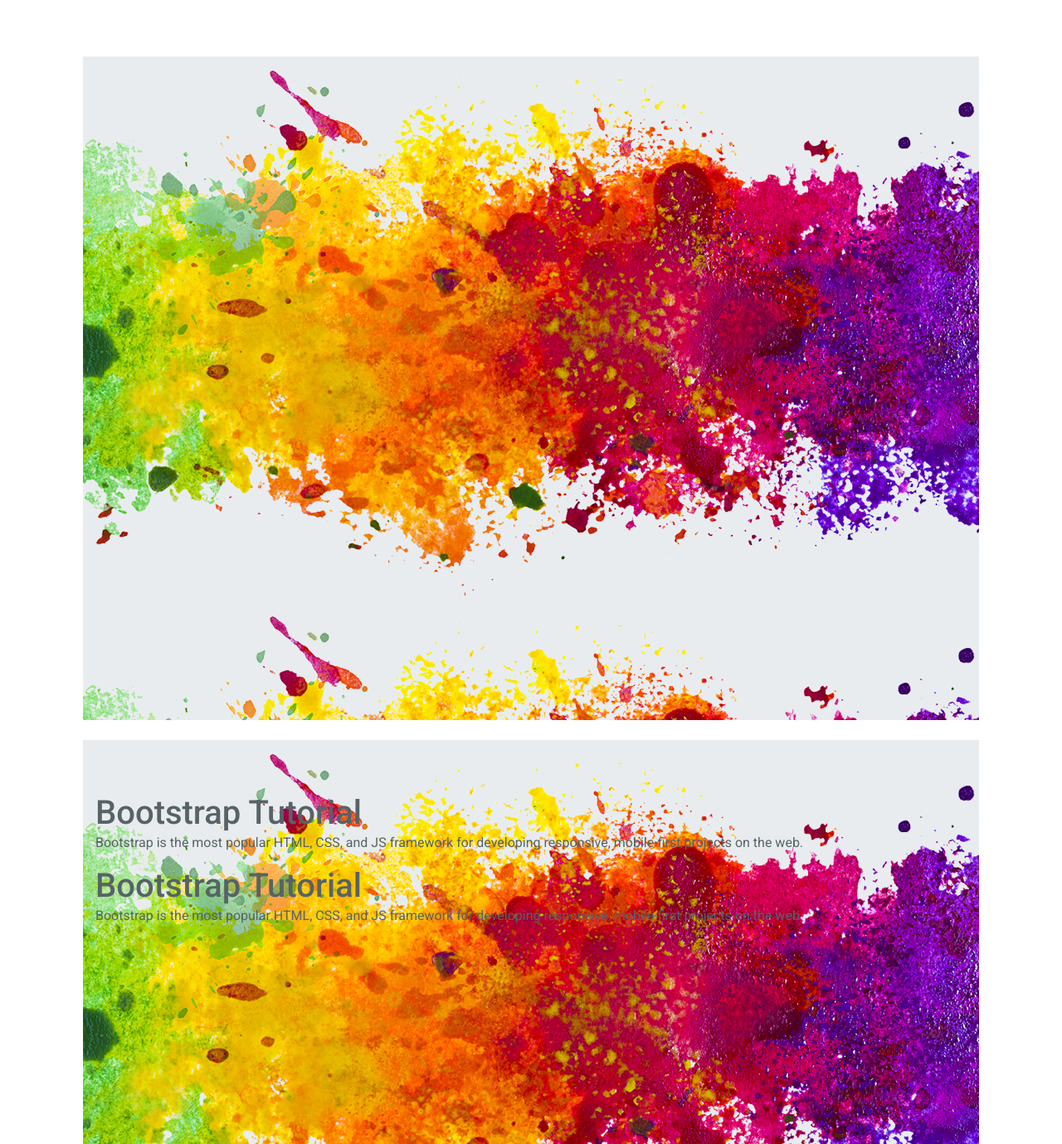
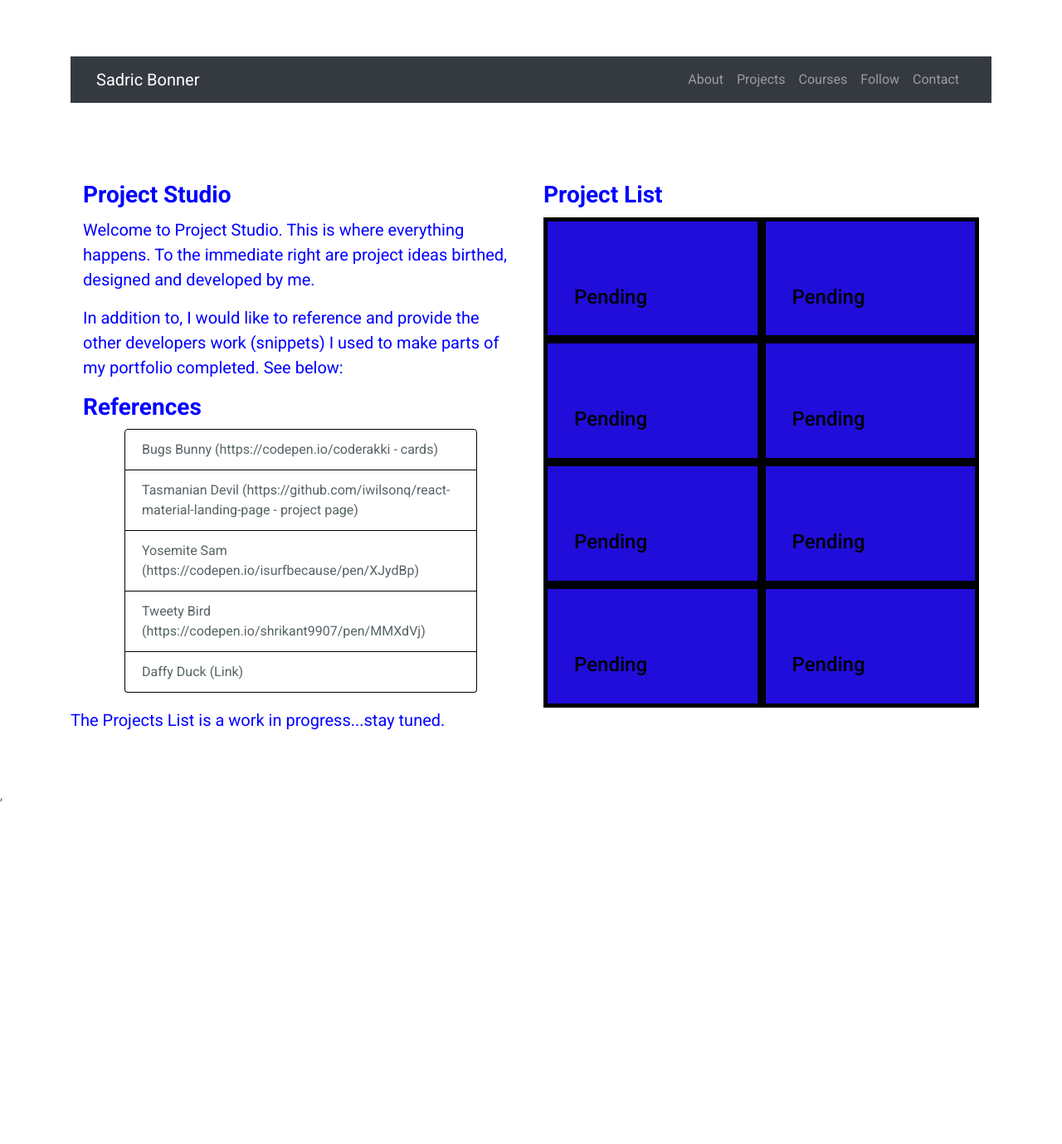
Before and after one commit to scbonner/myportfolio, a React (Create React App) app: page /projects in a window 1280 px wide. Shown: the top 1379 px of the page at 83% size. After the commit the page ends 971 px from the top, so only its background shows below. Built offline with nearby package versions, Linux system fonts and the light colour scheme.

Commit message:
"cleaning up port layout & routing"

```diff
--- a/src/components/About.js
+++ b/src/components/About.js
@@ -1,21 +1,18 @@
 import React from 'react';
-import Image from '../image/airsplat.jpg';
 import CSS from '../css/index.css';
-
 
 const About = () => {
     return(
-
-        <div className="container">
+<div className="container">
 <div className="jumbotron jumbotron-fluid">
   <div className="container-fluid">
-    {/* <h1>Bootstrap Tutorial</h1>
+    <h1>Bootstrap Tutorial</h1>
     <p>Bootstrap is the most popular HTML, CSS, and JS framework for developing responsive, mobile-first projects on the web.</p>
     <h1>Bootstrap Tutorial</h1>
-    <p>Bootstrap is the most popular HTML, CSS, and JS framework for developing responsive, mobile-first projects on the web.</p> */}
+    <p>Bootstrap is the most popular HTML, CSS, and JS framework for developing responsive, mobile-first projects on the web.</p>
+    </div>
   </div>
-</div>
-<br></br>
+  <br></br>
 <div className="jumbotron jumbotron-fluid">
   <div className="container-fluid">
     <h1>Bootstrap Tutorial</h1>
@@ -39,7 +36,4 @@
 );
 }
 
-
-
-
-export default About;
+export default About
--- a/src/components/App.js
+++ b/src/components/App.js
@@ -1,7 +1,7 @@
 import React from 'react';
 import {
     BrowserRouter,
-    // Route,
+    Route,
     Switch
 } from 'react-router-dom';
 
@@ -9,19 +9,19 @@
 
 // App components
 
-// import Header from './Header';
+import Header from './Header';
 // import Home from './Home';
 // import Title from './Title';
 // import Footer from './Footer';
 // import Landing2 from './Landing2';
 // import Landing1 from './Landing1';
 import About from './About';
-// import Projects from './Projects';
-// import Courses from './Courses';
-// import Follow from './Follow';
-// import Contact from './Contact';
-import Test from './Test';
-// import NotFound from './NotFound';
+import Projects from './Projects';
+import Courses from './Courses';
+import Follow from './Follow';
+import Contact from './Contact';
+// import Test from './Test';
+import NotFound from './NotFound';
 // import Featured from './Featured';
 
 
@@ -32,20 +32,20 @@
         <div className="container">
             <div className= "wrap">
 
-            <Test />
+            <Header />
             <Switch>
+
+            <Route path="/about" component={About} />
             {/* <Route exact path="/" component={Home}
             />  */}
              {/* <Route exact path="/title" component={Title} /> */}
              {/* <Route path="/test" component={Test} />  */}
-            {/* <Route path="/about" component={About} />
             <Route path="/projects" component={Projects} />
-            <Route path="/projects/:description:title" component={Featured} />
+            {/* <Route path="/projects/:description:title" component={Featured} /> */}
             <Route path="/courses" component={Courses} />
             <Route path="/follow" component={Follow} />
-            <Route path="/contact" component={Contact} /> */}
-
-            {/* <Route path="/notfound" component={NotFound} /> */}
+            <Route path="/contact" component={Contact} />
+            <Route path="/notfound" component={NotFound} />
             </Switch>
         </div>
       {/* <Footer /> */}
@@ -56,6 +56,4 @@
 };
 
 
-
-
-export default App;
+export default App
--- a/src/components/Contact.js
+++ b/src/components/Contact.js
@@ -70,4 +70,4 @@
 
 
 
-export default Contact;
+export default Contact
--- a/src/components/Header.js
+++ b/src/components/Header.js
@@ -1,36 +1,36 @@
 
-// import React, { Component } from 'react';
-// import CSS from '../css/index.css';
+import React, { Component } from 'react';
+import CSS from '../css/index.css';
 
 
-// class Header extends Component {
-//     render() {
-//         return (
-//     <nav class="navbar navbar-expand-md navbar-dark bg-dark mb-3">
-//     <div class="container-fluid">
-//         <a href="strance" class="navbar-brand mr-3">Sadric Bonner</a>
-//         <button type="button" class="navbar-toggler" data-toggle="collapse" data-target="#navbarCollapse">
-//             <span class="navbar-toggler-icon"></span>
-//         </button>
-//         <div class="collapse navbar-collapse" id="navbarCollapse">
-//             <div class="navbar-nav ml-auto">
+class Header extends Component {
+    render() {
+        return (
+    <nav class="navbar navbar-expand-md navbar-dark bg-dark mb-3">
+    <div class="container-fluid">
+        <a href="strance" class="navbar-brand mr-3">Sadric Bonner</a>
+        <button type="button" class="navbar-toggler" data-toggle="collapse" data-target="#navbarCollapse">
+            <span class="navbar-toggler-icon"></span>
+        </button>
+        <div class="collapse navbar-collapse" id="navbarCollapse">
+            <div class="navbar-nav ml-auto">
 
-//                 {/* <a href="home" class="nav-item nav-link active">Home</a> */}
+                {/* <a href="home" class="nav-item nav-link active">Home</a> */}
 
-//                  <a href="title" class="nav-item nav-link">Title</a>
-//                 <a href="about" class="nav-item nav-link">About</a>
-//                 <a href="projects" class="nav-item nav-link">Projects</a>
-//                 <a href="courses" class="nav-item nav-link">Courses</a>
-//                 <a href="follow" class="nav-item nav-link">Follow</a>
-//                 <a href="contact" class="nav-item nav-link">Contact</a>
-//             </div>
-//             </div>
+                 {/* <a href="title" class="nav-item nav-link">Title</a> */}
+                <a href="about" class="nav-item nav-link">About</a>
+                <a href="projects" class="nav-item nav-link">Projects</a>
+                <a href="courses" class="nav-item nav-link">Courses</a>
+                <a href="follow" class="nav-item nav-link">Follow</a>
+                <a href="contact" class="nav-item nav-link">Contact</a>
+            </div>
+            </div>
 
-//         </div>
-// </nav>
-//             );
-//         }
-//      }
+        </div>
+</nav>
+            );
+        }
+     }
 
 
 
@@ -38,4 +38,4 @@
 
 
 
-// export default Header;
+export default Header;
--- a/src/components/Test.js
+++ b/src/components/Test.js
@@ -1,44 +1,39 @@
+// import React from 'react';
+// import CSS from '../css/index.css';
 
-import React from 'react';
-// import Image from 'react-bootstrap/Image';
-import paint from '../image/paint.jpg';
-import CSS from '../css/index.css';
+// const Test = () => {
+//     return(
+// <div className="container">
+// <div className="jumbotron jumbotron-fluid">
+//   <div className="container-fluid">
+//     <h1>Bootstrap Tutorial</h1>
+//     <p>Bootstrap is the most popular HTML, CSS, and JS framework for developing responsive, mobile-first projects on the web.</p>
+//     <h1>Bootstrap Tutorial</h1>
+//     <p>Bootstrap is the most popular HTML, CSS, and JS framework for developing responsive, mobile-first projects on the web.</p>
+//     </div>
+//   </div>
+//   <br></br>
+// <div className="jumbotron jumbotron-fluid">
+//   <div className="container-fluid">
+//     <h1>Bootstrap Tutorial</h1>
+//     <p>Bootstrap is the most popular HTML, CSS, and JS framework for developing responsive, mobile-first projects on the web.</p>
+//     <h1>Bootstrap Tutorial</h1>
+//     <p>Bootstrap is the most popular HTML, CSS, and JS framework for developing responsive, mobile-first projects on the web.</p>
+//   </div>
+// </div>
+// <br></br>
+// <div className="jumbotron jumbotron-fluid">
+//   <div className="container-fluid">
+//     <h1>Bootstrap Tutorial</h1>
+//     <p>Bootstrap is the most popular HTML, CSS, and JS framework for developing responsive, mobile-first projects on the web.</p>
+//     <h1>Bootstrap Tutorial</h1>
+//     <p>Bootstrap is the most popular HTML, CSS, and JS framework for developing responsive, mobile-first projects on the web.</p>
+//   </div>
+// </div>
+// </div>
 
 
-const Test = () => {
-    return(
+// );s
+// }
 
-<div className="container">
-<div className="jumbotron jumbotron-fluid">
-  <div className="container-fluid">
-    {/* <h1>Bootstrap Tutorial</h1>
-    <p>Bootstrap is the most popular HTML, CSS, and JS framework for developing responsive, mobile-first projects on the web.</p>
-    <h1>Bootstrap Tutorial</h1>
-    <p>Bootstrap is the most popular HTML, CSS, and JS framework for developing responsive, mobile-first projects on the web.</p> */}
-  </div>
-</div>
-<br></br>
-<div className="jumbotron jumbotron-fluid">
-  <div className="container-fluid">
-    <h1>Bootstrap Tutorial</h1>
-    <p>Bootstrap is the most popular HTML, CSS, and JS framework for developing responsive, mobile-first projects on the web.</p>
-    <h1>Bootstrap Tutorial</h1>
-    <p>Bootstrap is the most popular HTML, CSS, and JS framework for developing responsive, mobile-first projects on the web.</p>
-  </div>
-</div>
-<br></br>
-<div className="jumbotron jumbotron-fluid">
-  <div className="container-fluid">
-    <h1>Bootstrap Tutorial</h1>
-    <p>Bootstrap is the most popular HTML, CSS, and JS framework for developing responsive, mobile-first projects on the web.</p>
-    <h1>Bootstrap Tutorial</h1>
-    <p>Bootstrap is the most popular HTML, CSS, and JS framework for developing responsive, mobile-first projects on the web.</p>
-  </div>
-</div>
-</div>
-
-
-);
-}
-
-export default Test;
+// export default Test;
--- a/src/css/index.css
+++ b/src/css/index.css
@@ -27,15 +27,14 @@
 
 .container .jumbotron  {
 
-  background-image: url(../image/airsplat.png);
-  /* background: no-repeat; */
-  height: 100vh;
-  width: 100vh;
-  margin: 0 0;
+  background-image: url(../image/paint.jpg);
+  color: black;
+  height: 75vh;
+  width: 80vh;
   min-width: 100%;
   min-height: 100%;
   /* position: absolute; */
-  /* opacity: ; */
+  /* opacity: .7; */
 }
 
 
```
Also changed, not shown: src/image/blackoncolor.jpg (added).
